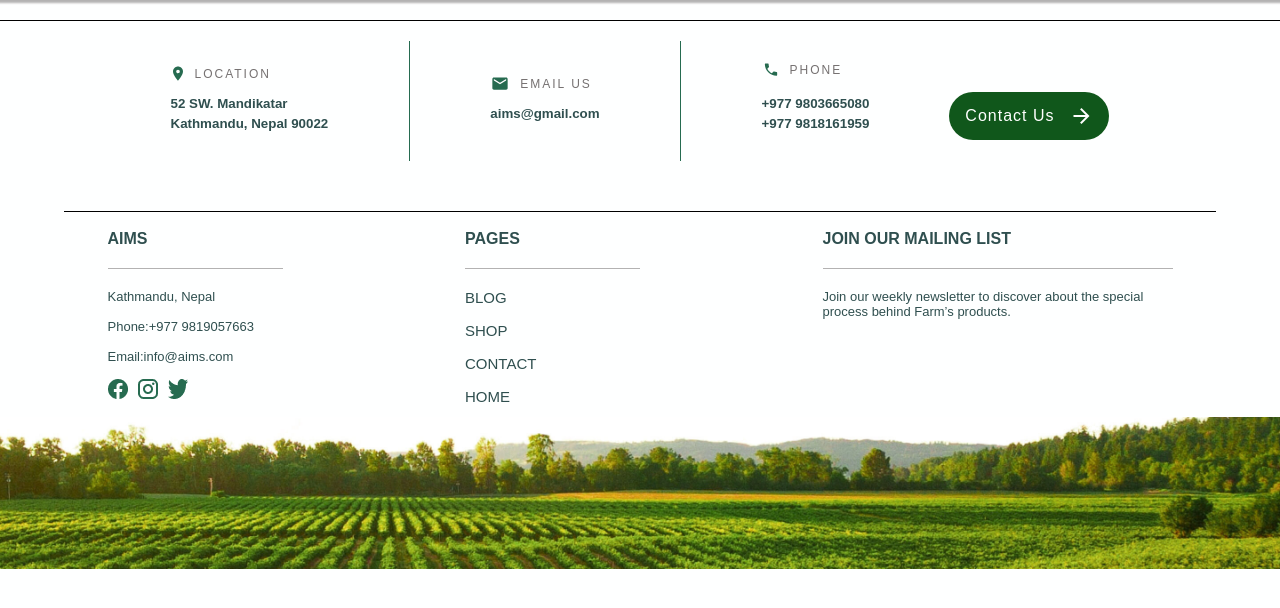
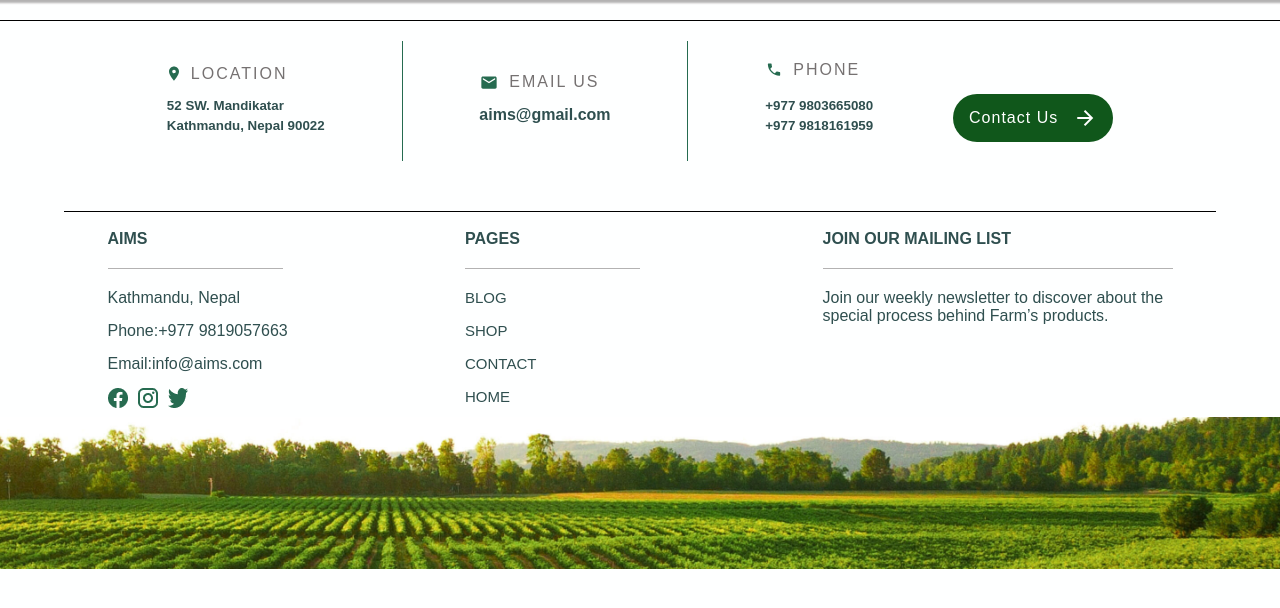
Before and after one commit to PunMahesh/AIMS, a Django app: page / in a window 1280 px wide. Shown: the part 85-693 px from the top of the page. Run offline with Django 4.2, Linux system fonts and the light colour scheme.

Commit message:
fix styles

```diff
--- a/static/css/homebase.css
+++ b/static/css/homebase.css
@@ -154,7 +154,7 @@ footer {
 .footer-col-content > p {
     background-color: inherit;
     font-weight: lighter;
-    font-size: small;
+    font-size: medium;
 }
 .footer-col-content > a {
     text-decoration: none;
@@ -219,7 +219,7 @@ footer {
     color: #757171;
     text-transform: uppercase;
     font-weight: lighter;
-    font-size: 12px;
+    font-size: `15px;
     letter-spacing: 2px;
 }
 .contact-col-title > span {
@@ -236,9 +236,10 @@ footer {
 }
 .contact-col-content > p {
     font-weight: bold;
-    font-size: smaller;
+    font-size: medium;
     margin-bottom: 5px;
 }
+
 .num-container > p {
     font-weight: bold;
     font-size: smaller;
```
